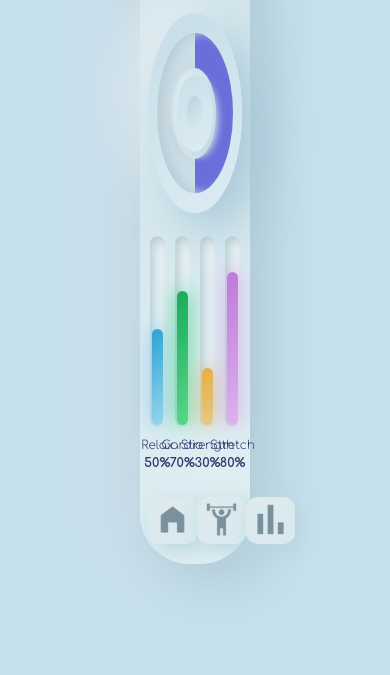
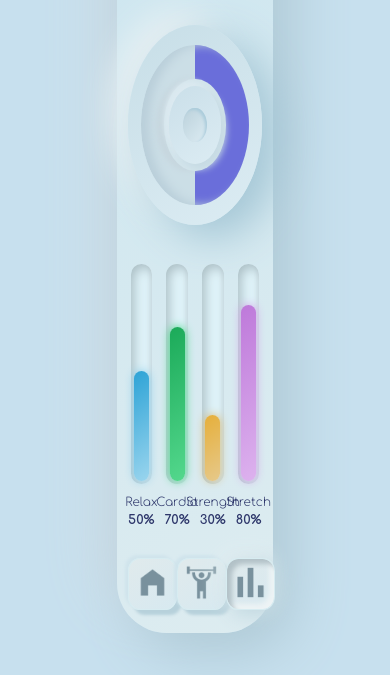
Before and after one commit to Willo0ow/NeuMobile, a plain HTML site: page index.html in a window 390 px wide. Shown: the part 169-844 px from the top of the page. Drawn offline with Linux system fonts and the light colour scheme.

Commit message:
class for active section added, size adjusted to mobile devices

```diff
--- a/index.html
+++ b/index.html
@@ -95,7 +95,7 @@
             <button class="nav-btn">
                 <img src="/images/weight-lifter.png" alt="">
             </button>
-            <button class="nav-btn">
+            <button class="nav-btn active">
                 <img src="/images/poll.png" alt="">
             </button>
         </div>
--- a/style.css
+++ b/style.css
@@ -2,11 +2,13 @@ body{
     /* background: #006d8f; */
     background: #c7e0ee;
     font-family: 'Comfortaa', cursive;
-    padding: 50px;
     color: rgb(46, 55, 107);
     display: flex;
     justify-content: center;
-    align-content: center;
+    align-items: center;
+    position: relative;
+    height: 100vh;
+    margin: 0;
 }
 h1{
     margin-top: 4px;
@@ -19,15 +21,17 @@ h2{
 }
 .main-box{
     border-radius: 50px;
-    background: linear-gradient(145deg, #cfe3eb, #e0eff3);
+    background: linear-gradient(145deg, #cde6f0, #ddecf0);
     box-shadow:  20px 20px 55px #afcad6,
              -20px -20px 55px #cddbe4;
-    height: 80vh;
     width: 40%;
+    max-width: 320px;
     position: relative;
     display: flex;
     flex-direction: column;
     justify-content: space-between;
+    height:90%;
+    box-sizing: border-box;
 }
 .row{
     width: 86%;
@@ -107,11 +111,11 @@ h2{
 .border-circle{
     height: 200px;
     width: 200px;
-    background: linear-gradient(145deg, #c6dde7, #dcecf3);
+    background: linear-gradient(145deg, #c7dee7, #dcecf3);
     box-sizing: border-box;
     border-radius: 50%;
-    box-shadow:  18px 18px 50px #a5c7d6,
-                -18px -18px 50px #e7f0f3;
+    box-shadow:  18px 13px 40px #a5c7d6,
+                -18px -13px 30px #e7f0f3;
     display: flex;
     justify-content: center;
     position: relative;
@@ -156,6 +160,7 @@ h2{
     background: linear-gradient(130deg, #bbd1db, #dcecf3);
     border-radius: 50%;
     align-self: center;
+    box-shadow: inset -2px 2px 3px #abccdb;
 }
 
 .stats{
@@ -177,8 +182,8 @@ h2{
     display: flex;
     justify-content: center;
     border-radius: 25px;
-    box-shadow: inset 3px 3px 12px #b2c4ca,
-    inset -3px -3px 12px #fffafa;
+    box-shadow: inset 3px 3px 12px #a9bcc2,
+    inset -3px -3px 3px #d9eaf0;
 }
 .stat-bar{
     border-radius: 25px;
@@ -190,22 +195,22 @@ h2{
 .relax-bar{
     height: 50%;
     background: linear-gradient(145deg, #2da3d6, #9ad5ee);
-    box-shadow: 0px 0px 20px #85cbe9;
+    box-shadow: 0px 0px 10px #85cbe9;
 }
 .cardio-bar{
     height: 70%;
     background: linear-gradient(145deg, #1baa59, #54d88d);
-    box-shadow: 0px 0px 20px #3ed680;
+    box-shadow: 0px 0px 10px #3ed680;
 }
 .strength-bar{
     height: 30%;
     background: linear-gradient(145deg, #e6af3a, #e6c98b);
-    box-shadow: 0px 0px 20px #dbb96f;
+    box-shadow: 0px 0px 10px #dbb96f;
 }
 .stretch-bar{
     height: 80%;
     background: linear-gradient(145deg, #be79da, #ddb2ee);
-    box-shadow: 0px 0px 20px #d4a2e7;
+    box-shadow: 0px 0px 10px #d4a2e7;
 }
 .bar-title{
     padding-top: 8px;
@@ -227,9 +232,16 @@ span:nth-last-child(1){
     border: #d7ecf1 1px solid;
     border-radius: 25%;
     box-sizing: border-box;
-    box-shadow: 6px 6px 20px #b9d5df;
+    box-shadow: 5px 5px 3px #b7d1db,
+                -3px -3px 3px #d0e4ec;
     background: linear-gradient(145deg, #e0eaec, #d7e9f0);
     height: 70%;
+}
+.nav-btn.active{
+    box-shadow:  5px 5px 20px #c0d7e0,
+             -5px -5px 20px #e3eef1,
+            inset  5px 5px 5px #b2c1c7,
+            inset  -5px -5px 5px #edf3f5;
 }
 .nav-btn img{
     width: 35px;
```
